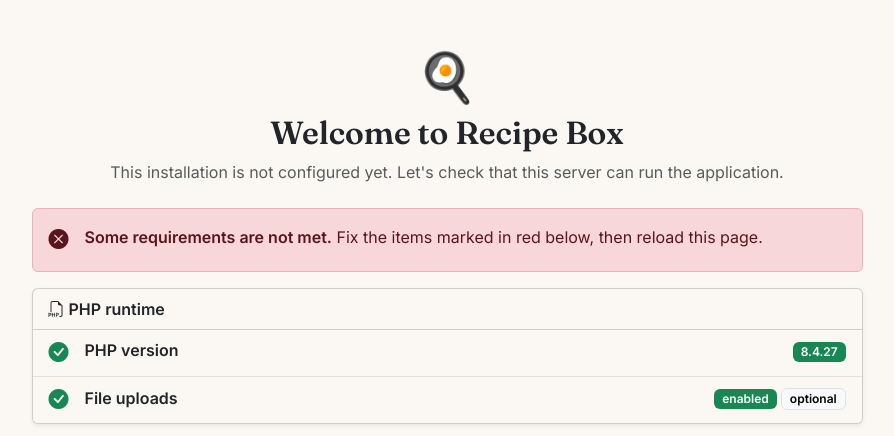
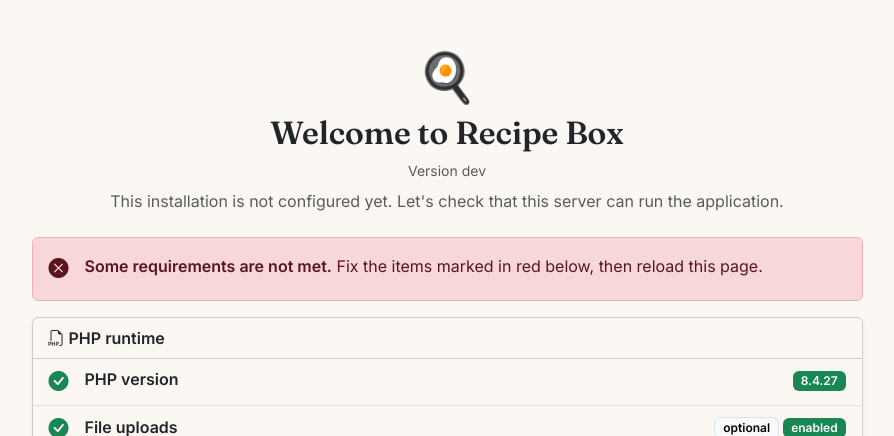
Before and after one commit to cwacha/recipebox, a PHP site: page /recipe/ in a window 1280 px wide. Shown: the part 69-505 px from the top of the page, without its empty margins (193-1087 px from the left). Run offline with PHP 8.4, Linux system fonts and the light colour scheme.

Commit message:
- added version number to check page

```diff
--- a/app/public/index.php
+++ b/app/public/index.php
@@ -23,9 +23,12 @@ if (!is_file($autoload)) {
     }
     $url = static fn (string $path = '/'): string => $basePath . $path;
     $asset = static fn (string $path): string => $path;
+    $versionFile = $basedir . '/VERSION';
+    $version = is_file($versionFile) ? file_get_contents($versionFile) : false;
+    $version = $version === false ? 'dev' : trim($version);
     $title = 'Setup – Recipe Box';
     $step = 'check';
-    $content = (static function () use ($report, $e, $url): string {
+    $content = (static function () use ($report, $e, $url, $basedir, $version): string {
         ob_start();
         require $basedir . '/templates/install/check.php';
 
--- a/app/src/Application.php
+++ b/app/src/Application.php
@@ -158,7 +158,7 @@ final class Application
      */
     private function handleInstall(Request $request): Response
     {
-        $installer = new InstallController(BASEDIR . '/templates', $this->configStore, new Requirements());
+        $installer = new InstallController(BASEDIR . '/templates', $this->configStore, new Requirements(), $this->version);
         $path = $request->path === '/' ? '/' : rtrim($request->path, '/');
 
         if ($request->method === 'POST' && $path === '/install/config') {
--- a/app/src/Controller/InstallController.php
+++ b/app/src/Controller/InstallController.php
@@ -53,6 +53,7 @@ final class InstallController extends AbstractController
         private readonly string $templateDir,
         private readonly ConfigStore $configStore,
         private readonly Requirements $requirements = new Requirements(),
+        private readonly string $version = '',
     ) {
     }
 
@@ -60,6 +61,7 @@ final class InstallController extends AbstractController
     {
         return $this->page($request, 'install/check', [
             'report' => $this->requirements->run(),
+            'version' => $this->version,
             'step' => 'check',
         ], 'Setup – Recipe Box');
     }
--- a/app/templates/install/check.php
+++ b/app/templates/install/check.php
@@ -1,7 +1,9 @@
 <?php
+
 /**
  * @var \Closure $e
  * @var \Closure $url
+ * @var string $version
  * @var array{ok: bool, php: string, groups: list<array{title: string, icon: string, checks: list<array{label: string, detail: string, help: string, ok: bool, required: bool}>}>} $report
  */
 ?>
@@ -10,6 +12,9 @@
         <div class="text-center mb-4">
             <div class="display-5">🍳</div>
             <h1 class="recipe-title h2 mt-2">Welcome to Recipe Box</h1>
+            <?php if ($version !== ''): ?>
+                <p class="text-body-secondary small mb-2">Version <?= $e($version) ?></p>
+            <?php endif; ?>
             <p class="text-body-secondary mb-0">
                 This installation is not configured yet. Let's check that this server can run the application.
             </p>
@@ -50,10 +55,10 @@
                                 <div class="d-flex flex-wrap justify-content-between align-items-center gap-2">
                                     <span class="fw-semibold"><?= $e($check['label']) ?></span>
                                     <span>
-                                        <span class="badge <?= $badge ?>"><?= $e($check['detail']) ?></span>
                                         <?php if (!$check['required']): ?>
                                             <span class="badge text-bg-light border">optional</span>
                                         <?php endif; ?>
+                                        <span class="badge <?= $badge ?>"><?= $e($check['detail']) ?></span>
                                     </span>
                                 </div>
                                 <?php if ($check['help'] !== ''): ?>
```
Also changed, not shown: app/tests/InstallTest.php (+1 -0 lines).
